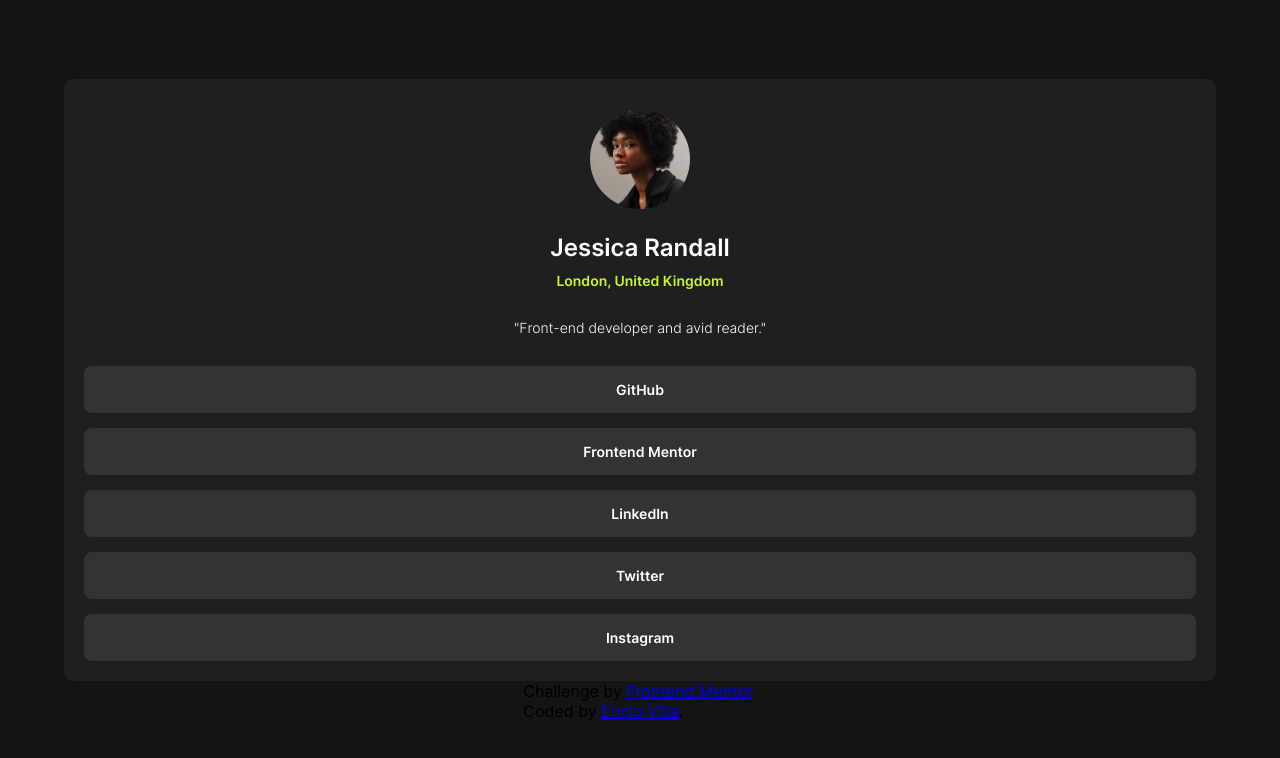
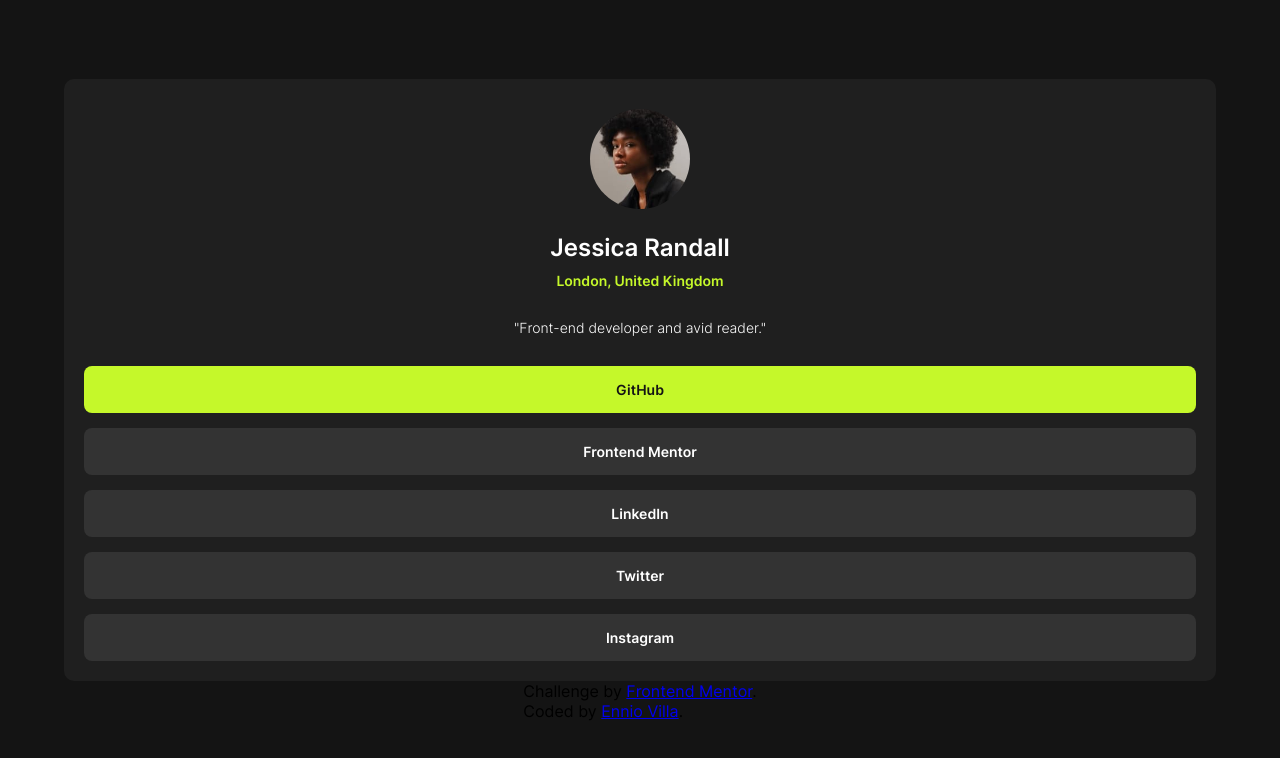
Before and after one commit to enniovilla/social-links-profile, a plain HTML site: page index.html in a window 1280 px wide. In both pictures the pointer is over the element "GitHub". Drawn offline with Linux system fonts and the light colour scheme.

Commit message:
Add social container hover style

```diff
--- a/assets/css/style.css
+++ b/assets/css/style.css
@@ -63,3 +63,9 @@ p {
     margin-top: 15px;
     padding: 15px 0;
 }
+
+.social:hover {
+    background-color: hsl(75, 94%, 57%);
+    color: hsl(0, 0%, 8%);
+    cursor: pointer;
+}
```
